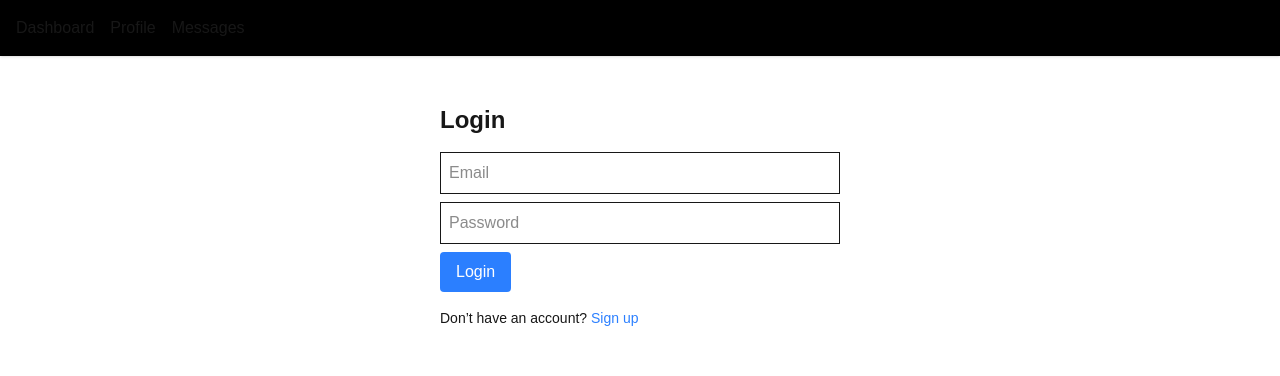
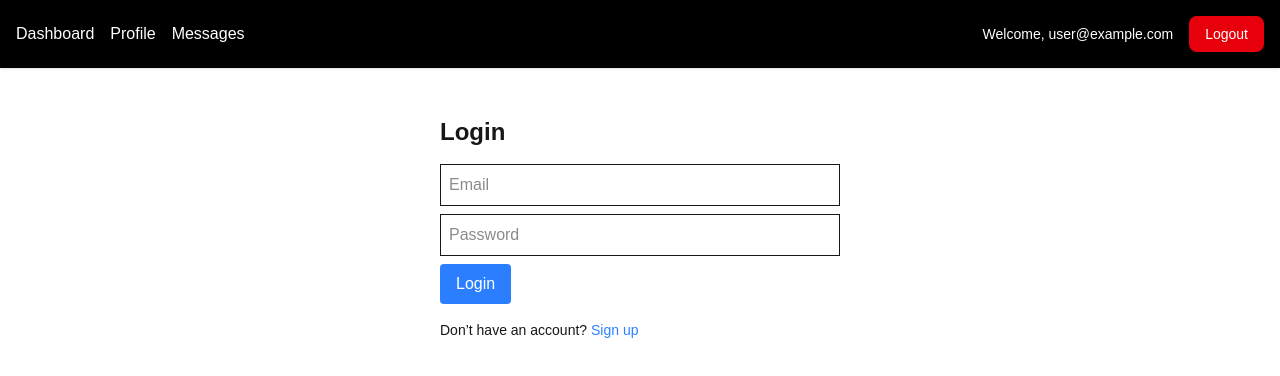
Before and after one commit to SakshamGarg16/reactjs-sample-0225, a Next.js app: page /login in a window 1280 px wide. Shown: the top 376 px of the page. Built offline with nearby package versions, Linux system fonts and the light colour scheme; no server answers; sample sign-in values are in the browser's storage.

Commit message:
Added Logout button in navbar

```diff
--- a/src/app/layout.tsx
+++ b/src/app/layout.tsx
@@ -1,20 +1,25 @@
-import Link from 'next/link';
 import './globals.css';
+import Navbar from '../components/Navbar';
+import { Toaster } from 'react-hot-toast';
 
 export const metadata = {
   title: 'Task Board',
+  description: 'A simple task management application',
 };
 
-export default function RootLayout({ children }: { children: React.ReactNode }) {
+export default function RootLayout({
+  children
+}: {
+  children: React.ReactNode
+}) {
   return (
     <html lang="en">
-      <body className="min-h-screen bg-black text-gray-800">
-        <nav className="bg-black shadow p-4 mb-6 flex gap-4">
-          <Link href="/">Dashboard</Link>
-          <Link href="/profile">Profile</Link>
-          <Link href="/messages">Messages</Link>
-        </nav>
-        {children}
+      <body className="min-h-screen bg-gray-50 text-gray-800">
+        <Navbar />
+        <main className="container mx-auto px-4">
+          {children}
+        </main>
+        <Toaster position="top-right" />
       </body>
     </html>
   );
--- a/src/app/page.tsx
+++ b/src/app/page.tsx
@@ -5,7 +5,6 @@ import { collection, getDocs, query, where, Timestamp } from 'firebase/firestore
 import { db, auth } from '../utils/firebase';
 import TaskCard from '../components/TaskCard';
 import AddTaskModal from '../components/AddTaskModal';
-import { Toaster } from 'react-hot-toast';
 import { onAuthStateChanged, User } from 'firebase/auth';
 import ProtectedRoute from '../components/ProctedRoute';
 
@@ -29,11 +28,9 @@ export default function HomePage() {
   const fetchTasks = useCallback(async (uid: string) => {
     try {
       setLoading(true);
-      // Temporarily remove orderBy to avoid index requirement
       const q = query(
         collection(db, 'tasks'),
         where('userId', '==', uid)
-        // orderBy('createdAt', 'desc') // Comment this out temporarily
       );
 
       const snapshot = await getDocs(q);
@@ -51,18 +48,18 @@ export default function HomePage() {
         } as Task;
       });
 
+      // Sort on the client side
       const sortedTasks = fetchedTasks.sort((a, b) => {
         if (!a.createdAt || !b.createdAt) return 0;
 
-        // Handle Firebase Timestamps
         const aTime = (a.createdAt as Timestamp).toDate ?
           (a.createdAt as Timestamp).toDate().getTime() :
-          new Date(a.createdAt as unknown as string).getTime();
+          new Date(a.createdAt as string).getTime();
         const bTime = (b.createdAt as Timestamp).toDate ?
           (b.createdAt as Timestamp).toDate().getTime() :
-          new Date(b.createdAt as unknown as string).getTime();
+          new Date(b.createdAt as string).getTime();
 
-        return bTime - aTime; // Descending order (newest first)
+        return bTime - aTime;
       });
 
       setTasks(sortedTasks);
@@ -75,6 +72,7 @@ export default function HomePage() {
   }, []);
 
   useEffect(() => {
+    if (typeof window !== 'undefined' && auth) {
       const unsubscribe = onAuthStateChanged(auth, (user: User | null) => {
         if (user) {
           setUser(user);
@@ -86,6 +84,7 @@ export default function HomePage() {
       });
 
       return () => unsubscribe();
+    }
   }, [fetchTasks]);
 
   const handleTaskUpdate = useCallback(() => {
@@ -96,23 +95,48 @@ export default function HomePage() {
 
   return (
     <ProtectedRoute>
-      <main className="p-6">
-        <Toaster />
-        <h1 className="text-3xl font-bold mb-6">Task Board</h1>
+      <div className="max-w-4xl mx-auto">
+        <div className="mb-8">
+          <h1 className="text-3xl font-bold text-gray-300 mb-2">Task Board</h1>
+          <p className="text-gray-100">Manage your tasks efficiently</p>
+        </div>
 
+        <div className="mb-6">
           <AddTaskModal onTaskAdded={handleTaskUpdate} />
+        </div>
 
         {loading ? (
-          <div className="flex items-center justify-center py-8">
+          <div className="flex items-center justify-center py-12">
+            <div className="text-center">
+              <div className="animate-spin rounded-full h-12 w-12 border-b-2 border-blue-600 mx-auto mb-4"></div>
               <p className="text-gray-500">Loading tasks...</p>
             </div>
+          </div>
         ) : tasks.length === 0 ? (
-          <div className="text-center py-8">
-            <p className="text-gray-500 text-lg">No tasks yet.</p>
-            <p className="text-gray-400 text-sm mt-2">Create your first task to get started!</p>
+          <div className="text-center py-12 bg-white rounded-lg shadow-sm">
+            <div className="text-gray-400 text-6xl mb-4">📝</div>
+            <h3 className="text-xl font-semibold text-gray-900 mb-2">No tasks yet</h3>
+            <p className="text-gray-500 mb-4">Create your first task to get started!</p>
           </div>
         ) : (
           <div className="space-y-4">
+            <div className="flex justify-between items-center mb-4">
+              <h2 className="text-xl font-semibold text-gray-900">
+                Your Tasks ({tasks.length})
+              </h2>
+              <div className="flex gap-2 text-sm">
+                <span className="bg-red-100 text-red-800 px-2 py-1 rounded">
+                  Pending: {tasks.filter(t => t.status === 'pending').length}
+                </span>
+                <span className="bg-yellow-100 text-yellow-800 px-2 py-1 rounded">
+                  In Progress: {tasks.filter(t => t.status === 'in-progress').length}
+                </span>
+                <span className="bg-green-100 text-green-800 px-2 py-1 rounded">
+                  Completed: {tasks.filter(t => t.status === 'completed').length}
+                </span>
+              </div>
+            </div>
+
             {tasks.map((task) => (
               <TaskCard
                 key={task.id}
@@ -121,13 +145,13 @@ export default function HomePage() {
                 description={task.description}
                 status={task.status}
                 deadline={task.deadline}
-                createdAt={task.createdAt instanceof Timestamp ? task.createdAt : null}
+                createdAt={task.createdAt}
                 onTaskUpdated={handleTaskUpdate}
               />
             ))}
           </div>
         )}
-      </main>
+      </div>
     </ProtectedRoute>
   );
 }
--- /dev/null
+++ b/src/components/Navbar.tsx
@@ -0,0 +1,110 @@
+'use client';
+
+import Link from 'next/link';
+import { useState, useEffect } from 'react';
+import { signOut, onAuthStateChanged, User } from 'firebase/auth';
+import { auth } from '../utils/firebase';
+import { useRouter } from 'next/navigation';
+import toast from 'react-hot-toast';
+
+export default function Navbar() {
+  const [user, setUser] = useState<User | null>(null);
+  const [loading, setLoading] = useState(true);
+  const router = useRouter();
+
+  useEffect(() => {
+    if (typeof window !== 'undefined' && auth) {
+      const unsubscribe = onAuthStateChanged(auth, (user) => {
+        setUser(user);
+        setLoading(false);
+      });
+
+      return () => unsubscribe();
+    } else {
+      setLoading(false);
+    }
+  }, []);
+
+  const handleLogout = async () => {
+    if (!auth) {
+      toast.error('Authentication service not available');
+      return;
+    }
+
+    try {
+      await signOut(auth);
+      toast.success('Logged out successfully');
+      router.push('/login');
+    } catch (error) {
+      console.error('Logout error:', error);
+      toast.error('Failed to logout');
+    }
+  };
+
+  // Don't render anything while loading
+  if (loading) {
+    return (
+      <nav className="bg-black shadow p-4 mb-6 flex justify-between items-center">
+        <div className="flex gap-4">
+          <Link href="/" className="text-white hover:text-gray-300 transition-colors">
+            Dashboard
+          </Link>
+          <Link href="/profile" className="text-white hover:text-gray-300 transition-colors">
+            Profile
+          </Link>
+          <Link href="/messages" className="text-white hover:text-gray-300 transition-colors">
+            Messages
+          </Link>
+        </div>
+        <div className="text-white">Loading...</div>
+      </nav>
+    );
+  }
+
+  return (
+    <nav className="bg-black shadow p-4 mb-6 flex justify-between items-center">
+      <div className="flex gap-4">
+        <Link href="/" className="text-white hover:text-gray-300 transition-colors">
+          Dashboard
+        </Link>
+        <Link href="/profile" className="text-white hover:text-gray-300 transition-colors">
+          Profile
+        </Link>
+        <Link href="/messages" className="text-white hover:text-gray-300 transition-colors">
+          Messages
+        </Link>
+      </div>
+
+      <div className="flex items-center gap-4">
+        {user ? (
+          <>
+            <span className="text-white text-sm">
+              Welcome, {user.email}
+            </span>
+            <button
+              onClick={handleLogout}
+              className="bg-red-600 text-white px-4 py-2 rounded-lg hover:bg-red-700 transition-colors text-sm"
+            >
+              Logout
+            </button>
+          </>
+        ) : (
+          <div className="flex gap-2">
+            <Link
+              href="/login"
+              className="bg-blue-600 text-white px-4 py-2 rounded-lg hover:bg-blue-700 transition-colors text-sm"
+            >
+              Login
+            </Link>
+            <Link
+              href="/signup"
+              className="bg-green-600 text-white px-4 py-2 rounded-lg hover:bg-green-700 transition-colors text-sm"
+            >
+              Sign Up
+            </Link>
+          </div>
+        )}
+      </div>
+    </nav>
+  );
+}
```
Lines whose indentation alone changed are shown as unchanged.
